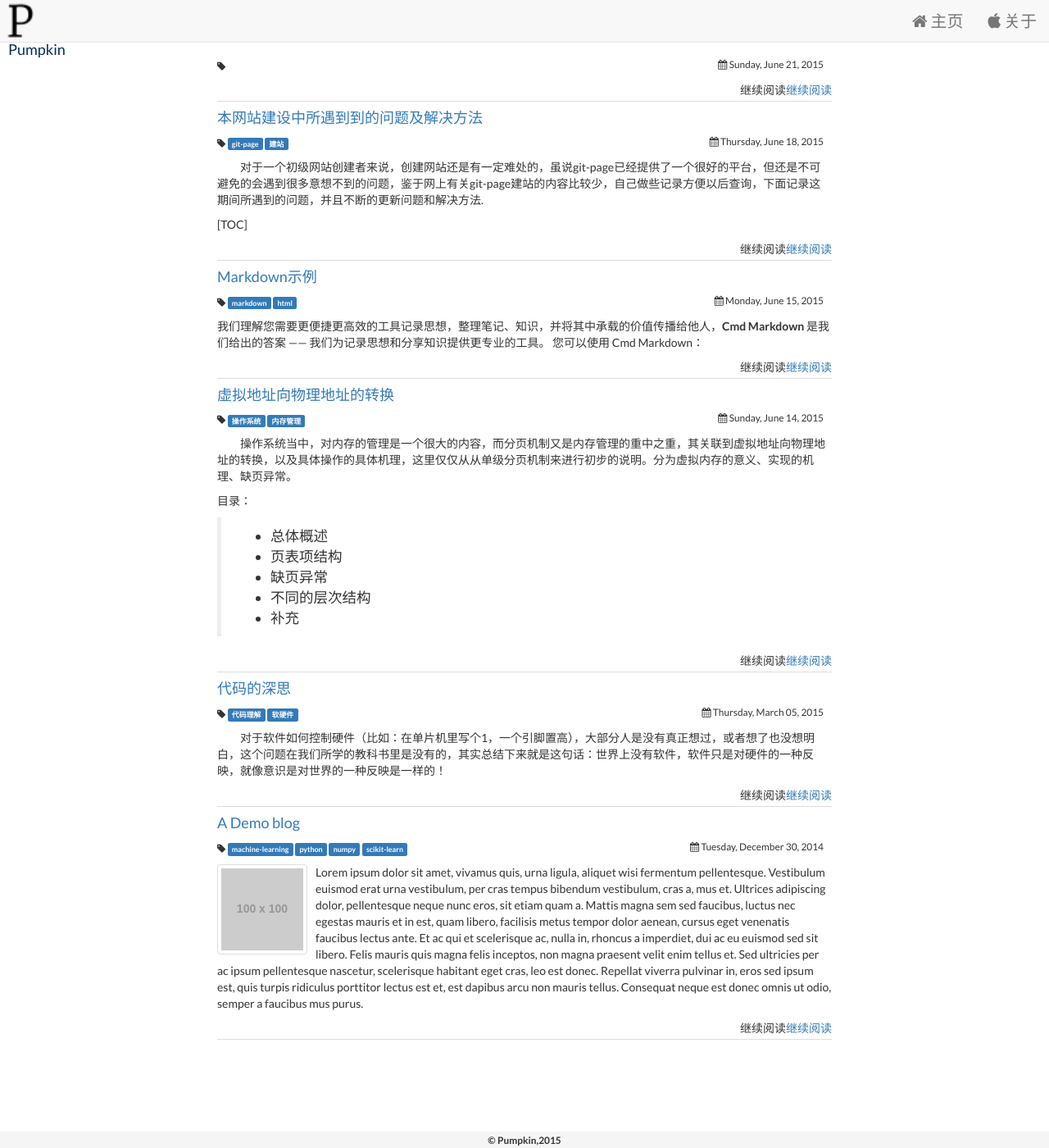
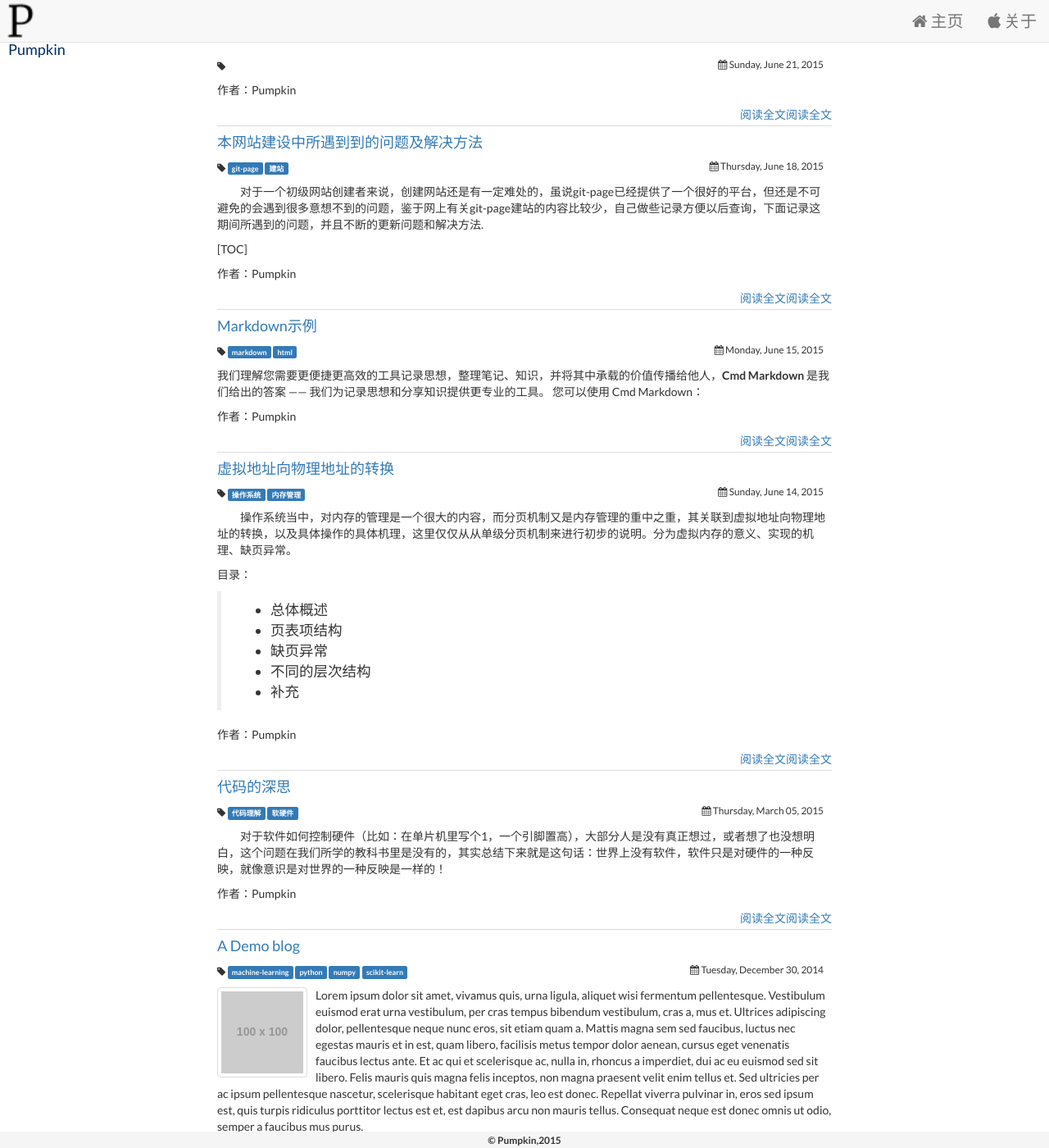
Before and after one commit to LarryBrick/jekyll_demo, a Jekyll site: the page built from index.html, in a window 1280 px wide and 1400 px high. Shown: the whole window at 82% size. Built offline with Jekyll 4.4.1, drawn with Linux system fonts in a browser that asks for light colours; nearby versions of some CDN libraries.

Commit message:
测试首页博客显示的脚

```diff
--- a/index.html
+++ b/index.html
@@ -25,9 +25,11 @@
           <img src="{{post.thumbnail}}"
           alt="{{post.title}}"  class="pull-left img-responsive thumb margin10 img-thumbnail" />
         {% endif %}
-          <article class=marginBotton10 "excerpt">{{post.excerpt}}</article>
-          <a class="pull-right marginBottom10" href="{{post.url | prepend: site.baseurl }}">继续阅读</a>
-          <p class="pull-right marginBottom10" href="{{post.url | prepend: site.baseurl }}">继续阅读</p>
+        <article class=marginBotton10 "excerpt">{{post.excerpt}}</article>
+		<p clase="color=#gray">作者：Pumpkin</p>
+
+        <a class="pull-right marginBottom10" href="{{post.url | prepend: site.baseurl }}">阅读全文</a>
+        <a class="pull-right marginBottom10" href="{{post.url | prepend: site.baseurl }}">阅读全文</a>
       </div>
     {% endfor %}
 	</div>
```
